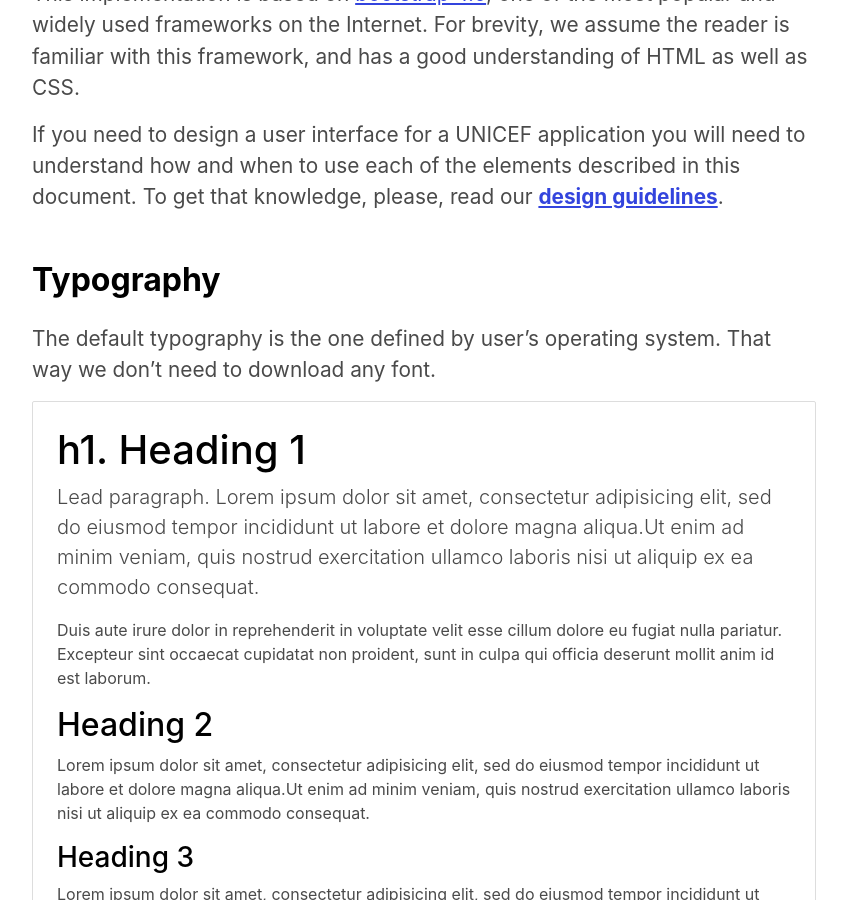
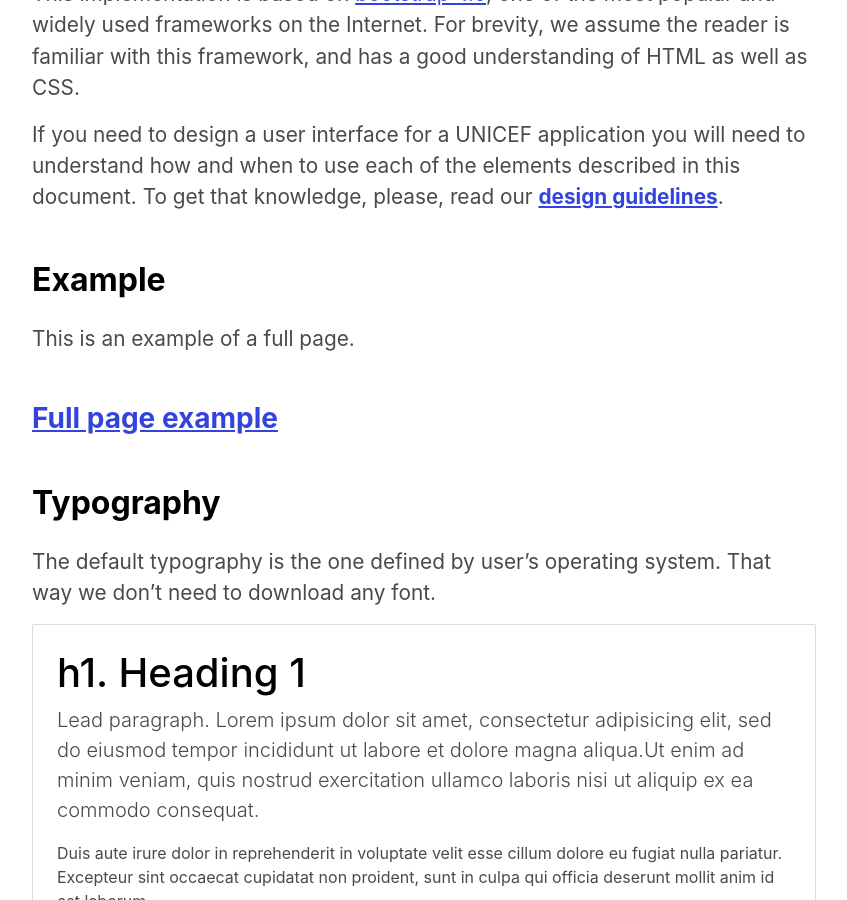
Before and after one commit to unicef/design-system, a Jekyll site: the page built from developer-docs.md, in a window 1280 px wide and 900 px high, scrolled down 1085 px. Shown: the whole window, without its empty margins (216-1063 px from the left). Built offline with Jekyll 4.4.1, drawn with Linux system fonts in a browser that asks for light colours; nearby versions of some CDN libraries.

Commit message:
Added link to sample in developer docs. Also, changed title in sample.

```diff
--- a/developer-docs.md
+++ b/developer-docs.md
@@ -47,7 +47,10 @@ Local copy and use the CSS
 Local copy and use SCSS
 
 -->
+## Example
 
+This is an example of a full page.
+### [Full page example](sample1.html)
 
 ## Typography
 
--- a/sample1.html
+++ b/sample1.html
@@ -19,8 +19,7 @@
         alt=""
         src="assets/images/unicef-logo.svg">
       </a>
-      <a class="navbar-brand mr-0" href="/">UNICEF UI Example page
-        <small><sup class="badge badge-danger">alfa</sup></small></a>
+      <a class="navbar-brand mr-0" href="/">Example page</a>
         <button class="navbar-toggler" type="button"
         data-toggle="collapse" data-target="#navbarSupportedContent"
         aria-controls="navbarSupportedContent" aria-expanded="false"
@@ -271,5 +270,4 @@
 </footer>
 <script src="./dist/js/unicef-bundle.js"></script>
 </body>
-
 </html>
```
Also changed, not shown: other parts of sample1.html (+1 -1 lines).
